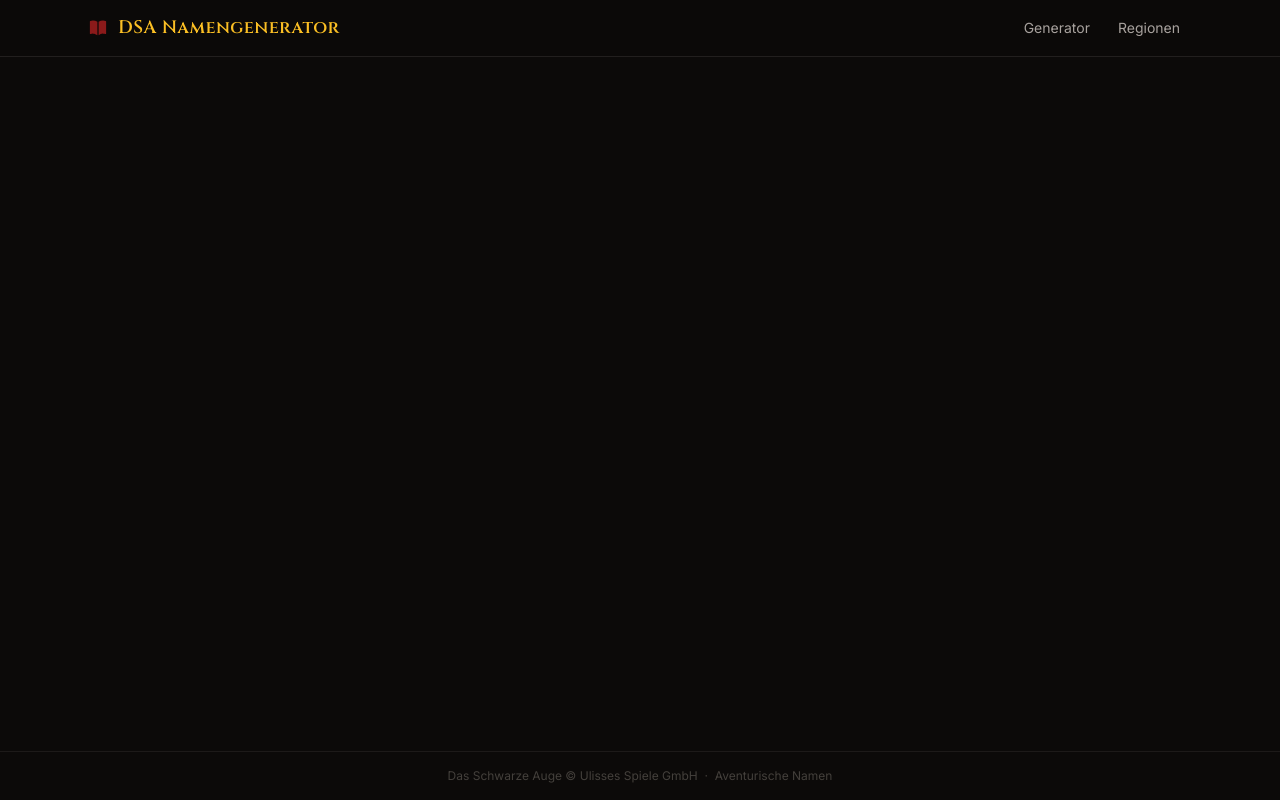
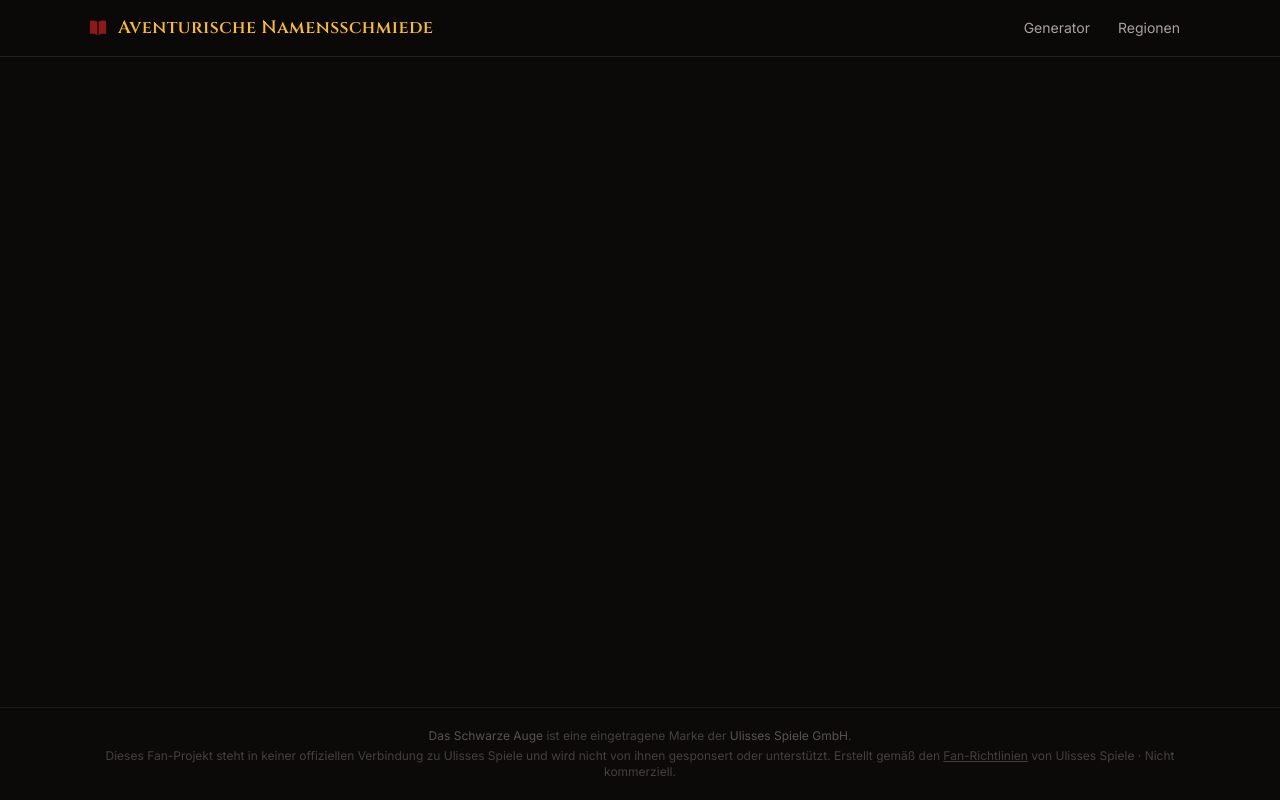
Before and after one commit to cmdhertel/Aventurische-Namensschmiede, a FastAPI app: template web/templates/base.html in a window 1280 px wide. Run offline with FastAPI, Linux system fonts and the light colour scheme; the template is opened without the code that fills it, so the values that code supplies are empty; style sheets or scripts are compiled from the project's sources; some libraries are stand-ins or nearby versions.

Commit message:
renamed to Aventurische Namensscmhiede and change legal infos

```diff
--- a/web/templates/base.html
+++ b/web/templates/base.html
@@ -3,7 +3,7 @@
 <head>
   <meta charset="UTF-8" />
   <meta name="viewport" content="width=device-width, initial-scale=1.0" />
-  <title>{% block title %}DSA Namengenerator{% endblock %}</title>
+  <title>{% block title %}Aventurische Namensschmiede{% endblock %}</title>
 
   <!-- Fonts: Cinzel (Display/Fantasy) + Inter (Body) -->
   <link rel="preconnect" href="https://fonts.googleapis.com" />
@@ -31,7 +31,7 @@
              class="w-5 h-5 text-dsa-red">
           <path d="M11.25 4.533A9.707 9.707 0 006 3a9.735 9.735 0 00-3.25.555.75.75 0 00-.5.707v14.25a.75.75 0 001 .707A8.237 8.237 0 016 18.75c1.995 0 3.823.707 5.25 1.886V4.533zM12.75 20.636A8.214 8.214 0 0118 18.75c.966 0 1.89.166 2.75.47a.75.75 0 001-.708V4.262a.75.75 0 00-.5-.707A9.735 9.735 0 0018 3a9.707 9.707 0 00-5.25 1.533v16.103z" />
         </svg>
-        <span>DSA Namengenerator</span>
+        <span>Aventurische Namensschmiede</span>
       </a>
 
       <!-- Navigation links -->
@@ -65,8 +65,20 @@
 
   <!-- ── Footer ──────────────────────────────────────────────────────────── -->
   <footer class="border-t border-stone-800/60 mt-auto">
-    <div class="max-w-6xl mx-auto px-4 sm:px-6 py-4 text-center text-xs text-stone-700">
-      Das Schwarze Auge &copy; Ulisses Spiele GmbH &nbsp;·&nbsp; Aventurische Namen
+    <div class="max-w-6xl mx-auto px-4 sm:px-6 py-5 space-y-1 text-center text-xs text-stone-700">
+      <p>
+        <span class="text-stone-600">Das Schwarze Auge</span>
+        ist eine eingetragene Marke der
+        <span class="text-stone-600">Ulisses Spiele GmbH</span>.
+      </p>
+      <p>
+        Dieses Fan-Projekt steht in keiner offiziellen Verbindung zu Ulisses Spiele und wird nicht von ihnen gesponsert oder unterstützt.
+        Erstellt gemäß den
+        <a href="https://ulisses-spiele.de/fan-richtlinie/"
+           target="_blank" rel="noopener"
+           class="underline hover:text-stone-500 transition-colors">Fan-Richtlinien</a>
+        von Ulisses Spiele &middot; Nicht kommerziell.
+      </p>
     </div>
   </footer>
 
--- a/web/templates/index.html
+++ b/web/templates/index.html
@@ -1,5 +1,5 @@
 {% extends "base.html" %}
-{% block title %}Generator – DSA Namengenerator{% endblock %}
+{% block title %}Generator – Aventurische Namensschmiede{% endblock %}
 
 {% block content %}
 <div class="space-y-8">
--- a/web/templates/regions.html
+++ b/web/templates/regions.html
@@ -1,5 +1,5 @@
 {% extends "base.html" %}
-{% block title %}Regionen – DSA Namengenerator{% endblock %}
+{% block title %}Regionen – Aventurische Namensschmiede{% endblock %}
 
 {% block content %}
 <div class="space-y-8">
```
